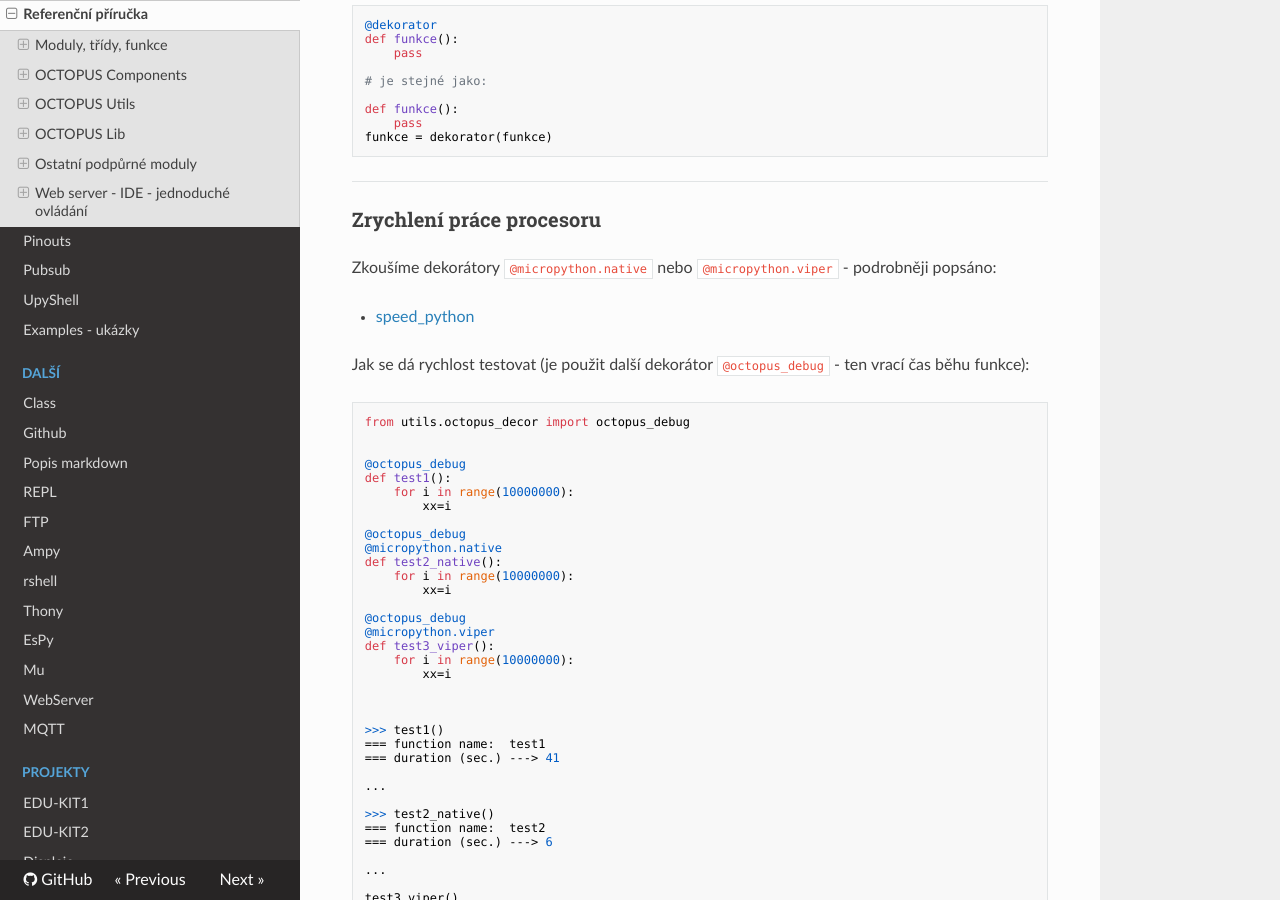
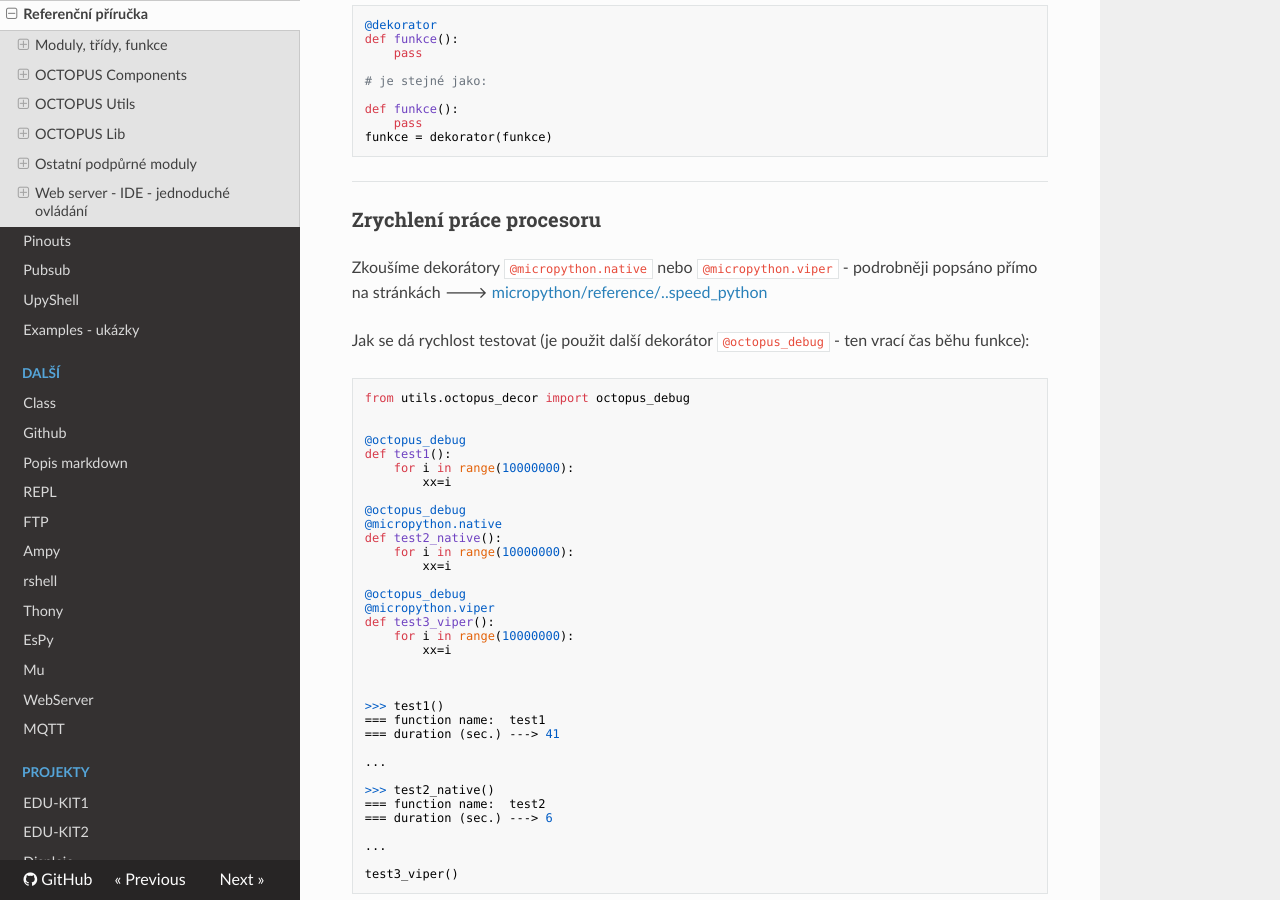
Before and after one commit to octopuslab-cz/docs_octopuslab_cz, an MkDocs documentation site: the page built from docs/basicdoc.md, in a window 1280 px wide and 900 px high, scrolled down 25034 px. Built offline with MkDocs 1.6.1, drawn with Linux system fonts in a browser that asks for light colours; nearby versions of some CDN libraries.

Commit message:
typo link

```diff
--- a/docs/basicdoc.md
+++ b/docs/basicdoc.md
@@ -1340,9 +1340,7 @@ funkce = dekorator(funkce)
 
 ### Zrychlení práce procesoru
 
-Zkoušíme dekorátory `@micropython.native` nebo `@micropython.viper` - podrobněji popsáno:
-
-- [speed_python](http://docs.micropython.org/en/v1.9.3/pyboard/reference/speed_python.html)
+Zkoušíme dekorátory `@micropython.native` nebo `@micropython.viper` - podrobněji popsáno přímo na stránkách 🡒 [micropython/reference/..speed_python](http://docs.micropython.org/en/v1.9.3/pyboard/reference/speed_python.html)
 
 
 Jak se dá rychlost testovat (je použit další dekorátor `@octopus_debug` - ten vrací čas běhu funkce):
```
